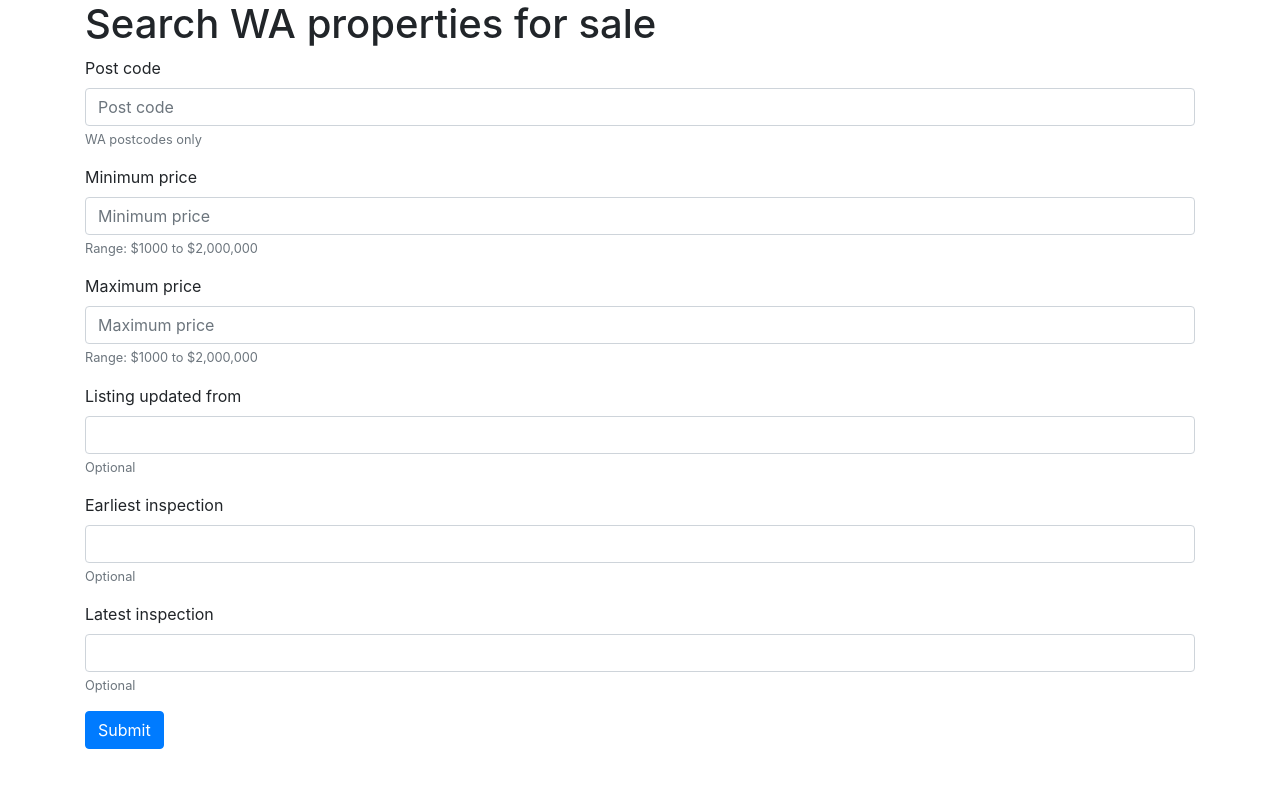
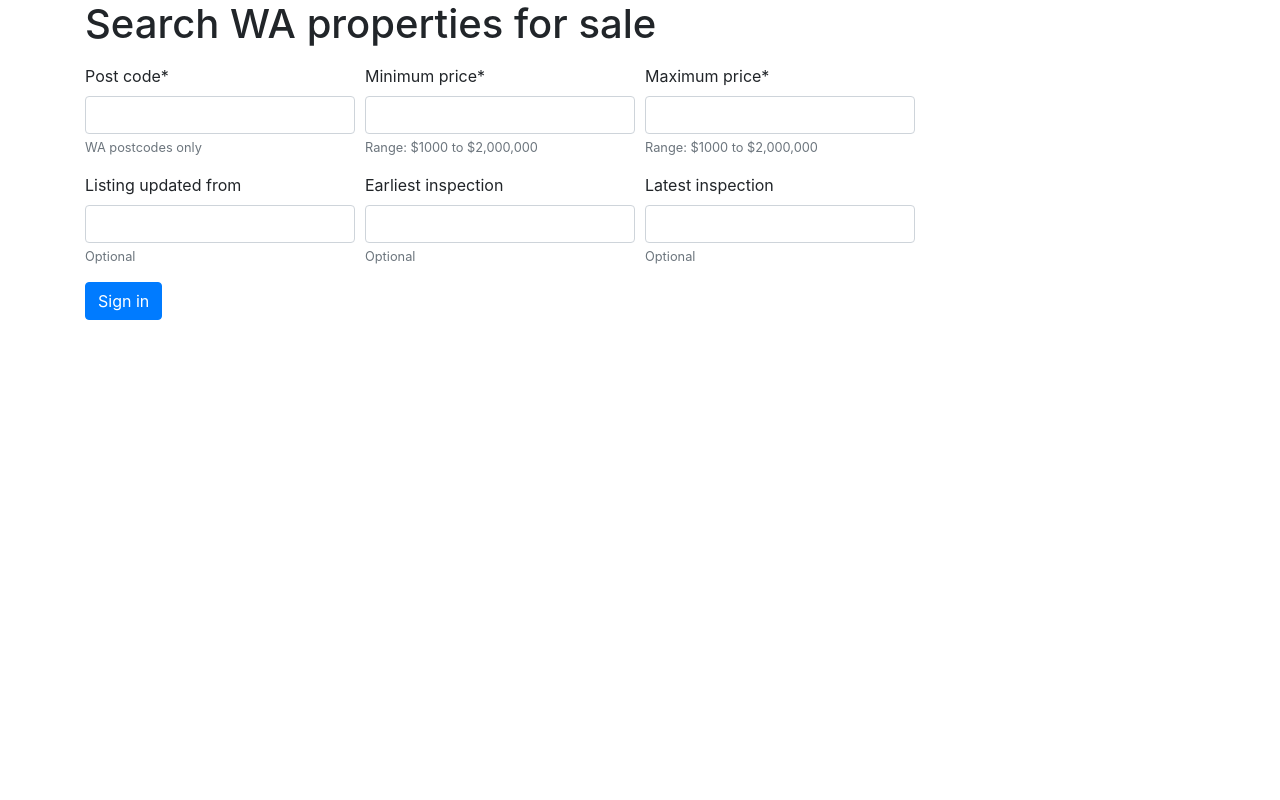
Before and after one commit to mintcoding/domainproperty-extended, a Django app: page /extendedsearch/ in a window 1280 px wide. Run offline with Django 3.2, Linux system fonts and the light colour scheme; some libraries are stand-ins or nearby versions.

Commit message:
Use crispy library for search forms

```diff
--- a/domainproperty_extended/domainproperty_extended/settings.py
+++ b/domainproperty_extended/domainproperty_extended/settings.py
@@ -40,7 +40,10 @@ INSTALLED_APPS = [
     'extendedsearch',
     'bootstrap_datepicker_plus',
     'bootstrap4',
+    'crispy_forms',
 ]
+
+CRISPY_TEMPLATE_PACK = 'bootstrap4'
 
 BOOTSTRAP4 = {
     'include_jquery': True,
--- a/domainproperty_extended/extendedsearch/forms.py
+++ b/domainproperty_extended/extendedsearch/forms.py
@@ -1,5 +1,7 @@
 from django import forms
 from bootstrap_datepicker_plus import DatePickerInput
+from crispy_forms.helper import FormHelper
+from crispy_forms.layout import Layout, Submit, Row, Column
 
 
 class ExtendedSearchForm(forms.Form):
@@ -40,3 +42,21 @@ class ExtendedSearchForm(forms.Form):
         label="Latest inspection",
         required=False
     )
+
+    def __init__(self, *args, **kwargs):
+        super().__init__(*args, **kwargs)
+        self.helper = FormHelper()
+        self.helper.layout = Layout(
+            Row(
+                Column('postCode', css_class='form-group col-md-3 mb-0'),
+                Column('minPrice', css_class='form-group col-md-3 mb-0'),
+                Column('maxPrice', css_class='form-group col-md-3 mb-0')
+
+            ),
+            Row(
+                Column('updatedSince', css_class='form-group col-md-3 mb-0'),
+                Column('inspectionFrom', css_class='form-group col-md-3 mb-0'),
+                Column('inspectionTo', css_class='form-group col-md-3 mb-0')
+            ),
+            Submit('submit', 'Sign in')
+        )
--- a/domainproperty_extended/extendedsearch/templates/extendedsearch/search.html
+++ b/domainproperty_extended/extendedsearch/templates/extendedsearch/search.html
@@ -1,6 +1,7 @@
 {% extends "base.html" %}
 
 {% load bootstrap4 %}
+{% load crispy_forms_tags %}
 {% bootstrap_css %}
 {% bootstrap_javascript jquery='full' %}
 {% bootstrap_messages %}
@@ -8,17 +9,12 @@
 
 {% block content %}
 <h1>Search WA properties for sale</h1>
-<form role="form" method="post">
+<p></p>
+<form method="post">
     {{ form.non_field_errors }}
     {{ form.errors }}
     {% csrf_token %}
     {{ form.media }}
-
-    {% bootstrap_form form %}
-
-    {% buttons %}
-        <button type="submit" class="btn btn-primary">Submit</button>
-    {% endbuttons %}
-
+    {% crispy form %}
 </form>
 {% endblock %}
--- a/requirements.txt
+++ b/requirements.txt
@@ -3,3 +3,4 @@ requests
 requests-oauthlib
 django-bootstrap-datepicker-plus
 django-bootstrap4
+django-crispy-forms
```
